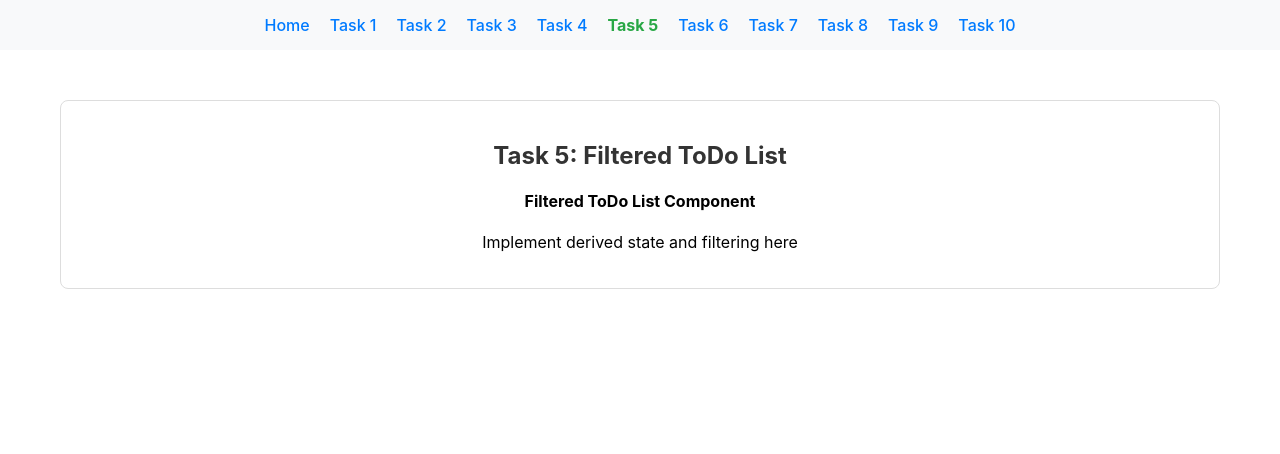
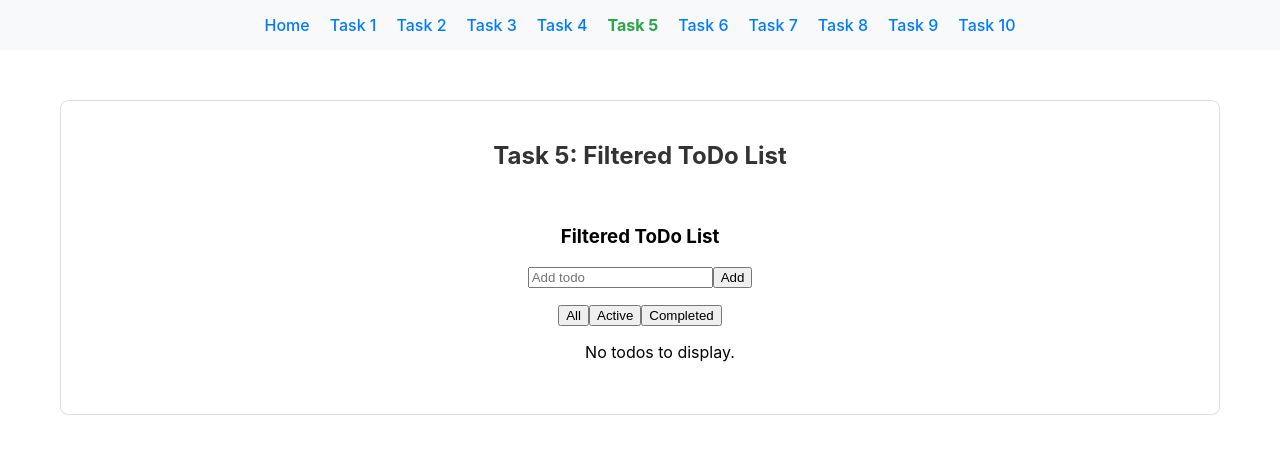
Before and after one commit to Chipsiarz/node.js-pre-training-course-main, a React (Create React App) app in the folder React-CSS/react-todo-app/: page /task-05 in a window 1280 px wide. Shown: the top 454 px of the page. Built offline with nearby package versions, Linux system fonts and the light colour scheme.

Commit message:
feat(React-CSS): Task-05 solution

```diff
--- a/React-CSS/react-todo-app/src/solutions/task-04/CompleteToDoList.tsx
+++ b/React-CSS/react-todo-app/src/solutions/task-04/CompleteToDoList.tsx
@@ -38,7 +38,7 @@ export const CompleteToDoList: React.FC = () => {
         <button onClick={addTodo}>Add</button>
       </div>
 
-      <ul>
+      <ul style={{ listStyleType: "none", marginTop: "1rem" }}>
         {todos.length === 0 && <p>No todos yet.</p>}
         {todos.map((todo) => (
           <li key={todo.id}>
--- a/React-CSS/react-todo-app/src/solutions/task-05/FilteredToDoList.tsx
+++ b/React-CSS/react-todo-app/src/solutions/task-05/FilteredToDoList.tsx
@@ -1,73 +1,74 @@
-import React, { useState } from 'react';
-import { Todo } from '../../types';
+import React, { useState } from "react";
+import { Todo } from "../../types";
 
-/**
- * Task 5: FilteredToDoList Component
- *
- * Theory: Derived State and Computed Values
- *
- * In React, you often need to compute values based on your state. These are called "derived state"
- * or "computed values" and should be calculated during render rather than stored in state.
- *
- * Why Use Derived State:
- * 1. Avoids state synchronization issues
- * 2. Reduces complexity by having a single source of truth
- * 3. Automatically updates when source data changes
- * 4. Prevents stale state bugs
- *
- * Common Derived State Patterns:
- *
- * Filtering:
- * - const activeTodos = todos.filter(todo => !todo.completed)
- * - const completedTodos = todos.filter(todo => todo.completed)
- *
- * Searching:
- * - const filteredTodos = todos.filter(todo =>
- *     todo.title.toLowerCase().includes(searchTerm.toLowerCase())
- *   )
- *
- * Sorting:
- * - const sortedTodos = [...todos].sort((a, b) => a.title.localeCompare(b.title))
- *
- * Aggregations:
- * - const completedCount = todos.filter(todo => todo.completed).length
- * - const totalCount = todos.length
- *
- * Multiple Filters:
- * - Use multiple filter conditions or combine them
- * - Consider using useMemo for expensive computations
- *
- * Key Concepts:
- * - Calculate derived values during render
- * - Don't store computed values in state
- * - Use useMemo for expensive calculations
- * - Keep state minimal and derive the rest
- */
 export const FilteredToDoList: React.FC = () => {
-  // TODO: Implement the FilteredToDoList component
-  //
-  // Requirements:
-  // 1. Display a list of todos with add functionality
-  // 2. Add filter buttons: "All", "Active", "Completed"
-  // 3. Filter todos based on selected filter
-  // 4. Use derived state for filtered results
-  // 5. Add complete functionality for todos
-  //
-  // Example implementation:
-  // const [todos, setTodos] = useState<Todo[]>([]);
-  // const [filter, setFilter] = useState<'all' | 'active' | 'completed'>('all');
-  //
-  // const filteredTodos = todos.filter(todo => {
-  //   if (filter === 'active') return !todo.completed;
-  //   if (filter === 'completed') return todo.completed;
-  //   return true; // 'all' case
-  // });
+  const [todos, setTodos] = useState<Todo[]>([]);
+  const [inputValue, setInputValue] = useState("");
+  const [filter, setFilter] = useState<"all" | "active" | "completed">("all");
+
+  const addTodo = () => {
+    if (!inputValue.trim()) return;
+    const newTodo: Todo = {
+      id: Date.now(),
+      title: inputValue.trim(),
+      completed: false,
+    };
+    setTodos([...todos, newTodo]);
+    setInputValue("");
+  };
+
+  const completeTodo = (id: number) => {
+    setTodos(
+      todos.map((todo) =>
+        todo.id === id ? { ...todo, completed: true } : todo
+      )
+    );
+  };
+
+  const filteredTodos = todos.filter((todo) => {
+    if (filter === "active") return !todo.completed;
+    if (filter === "completed") return todo.completed;
+    return true;
+  });
 
   return (
-    <div>
-      {/* TODO: Replace this with your implementation */}
-      <h4>Filtered ToDo List Component</h4>
-      <p>Implement derived state and filtering here</p>
+    <div style={{ padding: "1rem" }}>
+      <h3>Filtered ToDo List</h3>
+
+      <input
+        type="text"
+        placeholder="Add todo"
+        value={inputValue}
+        onChange={(e) => setInputValue(e.target.value)}
+      />
+      <button onClick={addTodo}>Add</button>
+
+      <div style={{ marginTop: "1rem" }}>
+        <button onClick={() => setFilter("all")}>All</button>
+        <button onClick={() => setFilter("active")}>Active</button>
+        <button onClick={() => setFilter("completed")}>Completed</button>
+      </div>
+
+      <ul style={{ listStyleType: "none", marginTop: "1rem" }}>
+        {filteredTodos.length === 0 ? (
+          <p>No todos to display.</p>
+        ) : (
+          filteredTodos.map((todo) => (
+            <li
+              key={todo.id}
+              style={{
+                textDecoration: todo.completed ? "line-through" : "none",
+                marginBottom: "0.5rem",
+              }}
+            >
+              {todo.title}{" "}
+              {!todo.completed && (
+                <button onClick={() => completeTodo(todo.id)}>Complete</button>
+              )}
+            </li>
+          ))
+        )}
+      </ul>
     </div>
   );
 };
```
